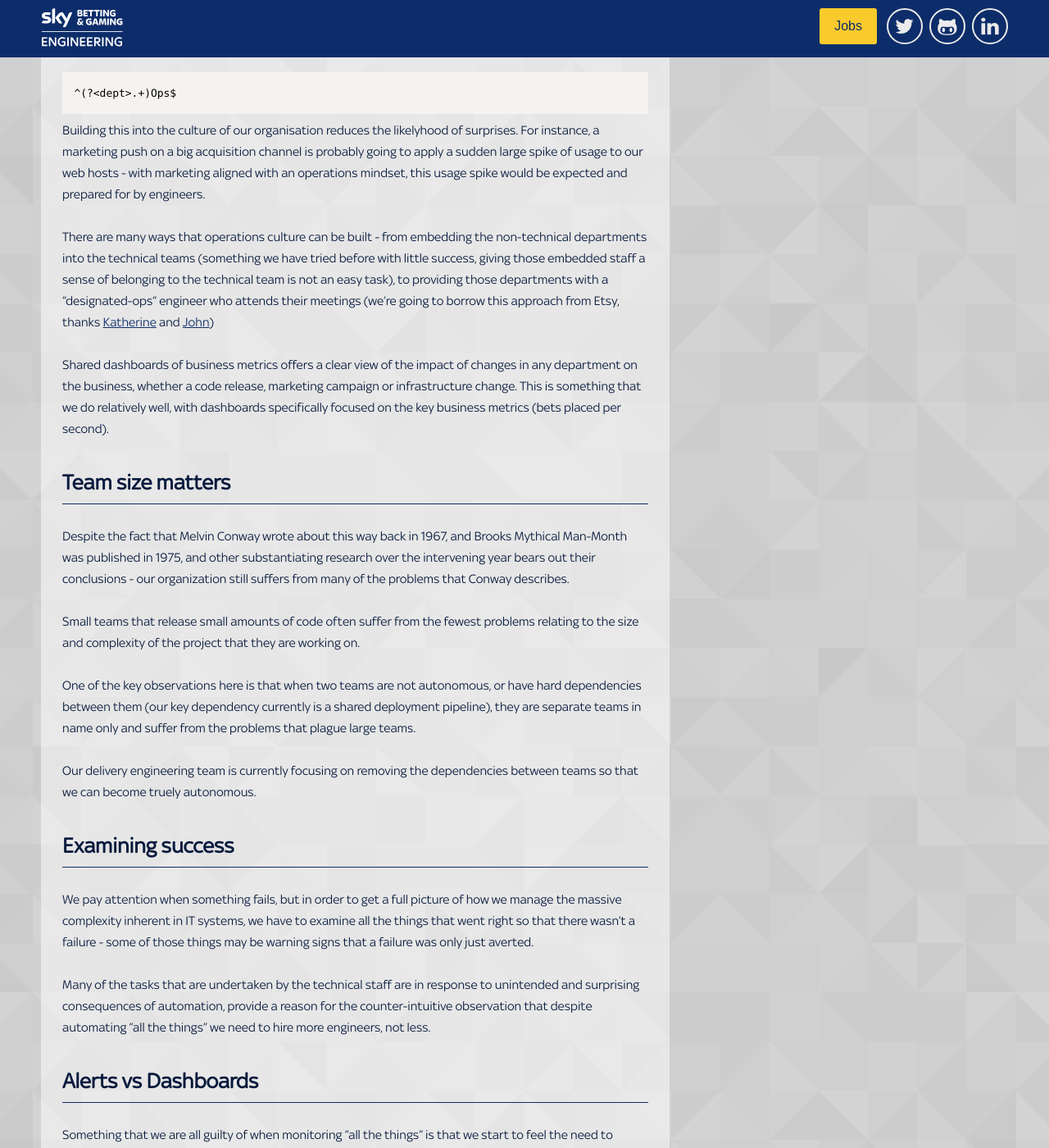
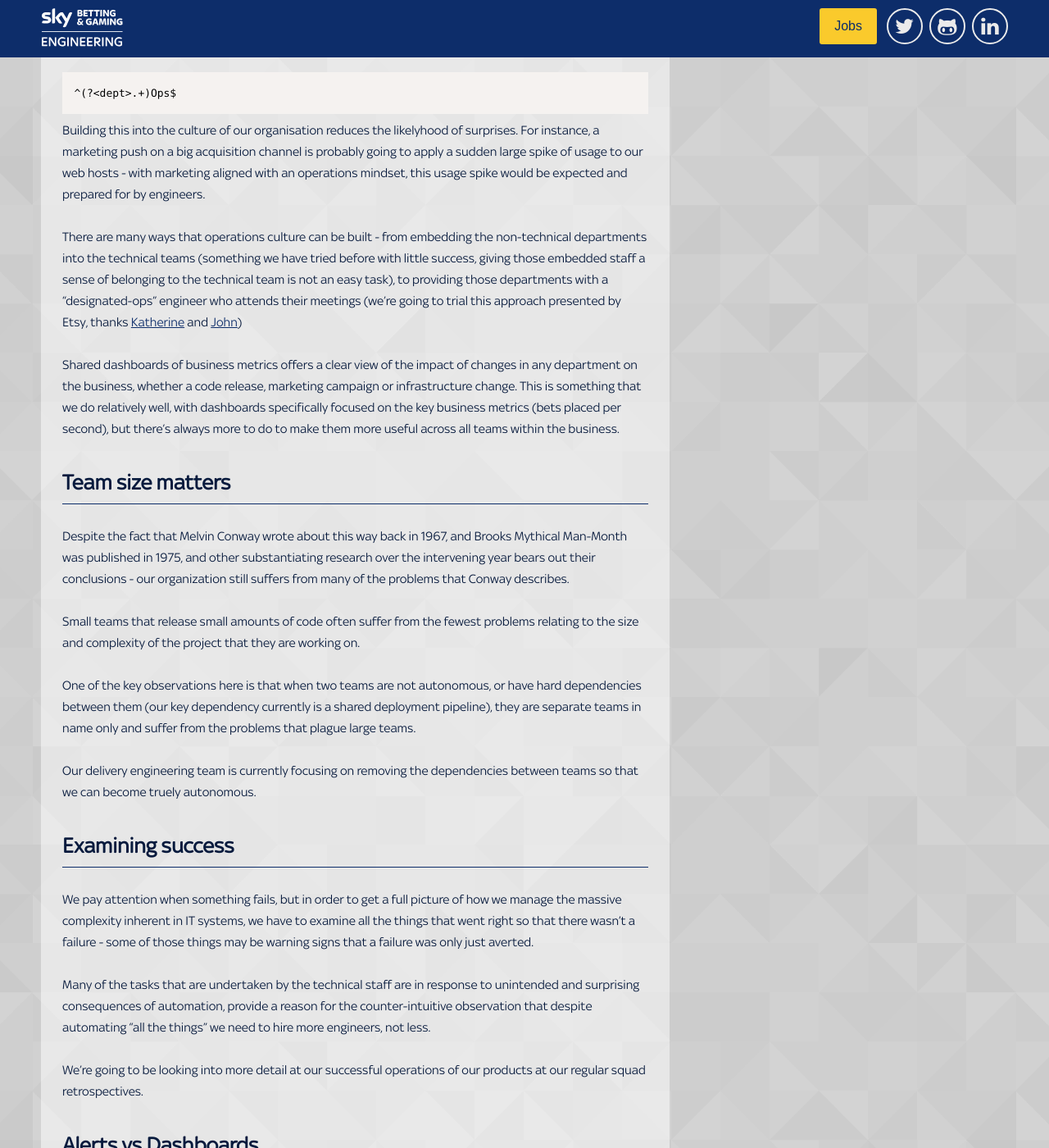
Before and after one commit to skybet/skybet.github.io, a Jekyll site: the page built from _posts/2015-11-18-velocity-2015-summary.md, in a window 1280 px wide and 1400 px high, scrolled down 1429 px. Shown: the whole window at 82% size. Built offline with Jekyll 4.4.1, drawn with Linux system fonts in a browser that asks for light colours; nearby versions of some CDN libraries; some web fonts are replaced; Markdown is read by kramdown in place of the engine named in the settings; comment, search, counter and statistics services are not loaded; some of the changed text lies outside the part shown.

Commit message:
Cleaned up post after receiving no further input

```diff
--- a/_posts/2015-11-05-velocity-2015-summary.md
+++ b/_posts/2015-11-18-velocity-2015-summary.md
@@ -37,12 +37,13 @@
 into the technical teams (something we have tried before with little success, giving those embedded
 staff a sense of belonging to the technical team is not an easy task), to providing those
 departments with a "designated-ops" engineer who attends their meetings (we're going to
-borrow this approach from Etsy, thanks [Katherine](https://twitter.com/beerops) and [John](https://twitter.com/allspaw))
+trial this approach presented by Etsy, thanks [Katherine](https://twitter.com/beerops) and [John](https://twitter.com/allspaw))
 
 Shared dashboards of business metrics offers a clear view of the impact of changes in
 any department on the business, whether a code release, marketing campaign or infrastructure change.
 This is something that we do relatively well, with dashboards specifically focused on the key
-business metrics (bets placed per second).
+business metrics (bets placed per second), but there's always more to do to make them more useful
+across all teams within the business.
 
 
 Team size matters
@@ -74,6 +75,9 @@
 surprising consequences of automation, provide a reason for the counter-intuitive observation that
 despite automating "all the things" we need to hire more engineers, not less.
 
+We're going to be looking into more detail at our successful operations of our products at our
+regular squad retrospectives.
+
 Alerts vs Dashboards
 --------------------
 
@@ -87,7 +91,5 @@
 probably healthy;  though this may be a symptom of a heavyweight resource being added to our
 homepage by the content team.
 
-Human factors and operations psychology
----------------------------------------
-
-Tying into the earlier 'examining success' point.
+Our monitoring is already separated into dashboards of metrics and alerts generating alarms.  We
+are currently building further anomaly detection to improve the relevance of our alarms.
```
Also changed, not shown: other parts of _posts/2015-11-18-velocity-2015-summary.md (+1 -1 lines).
